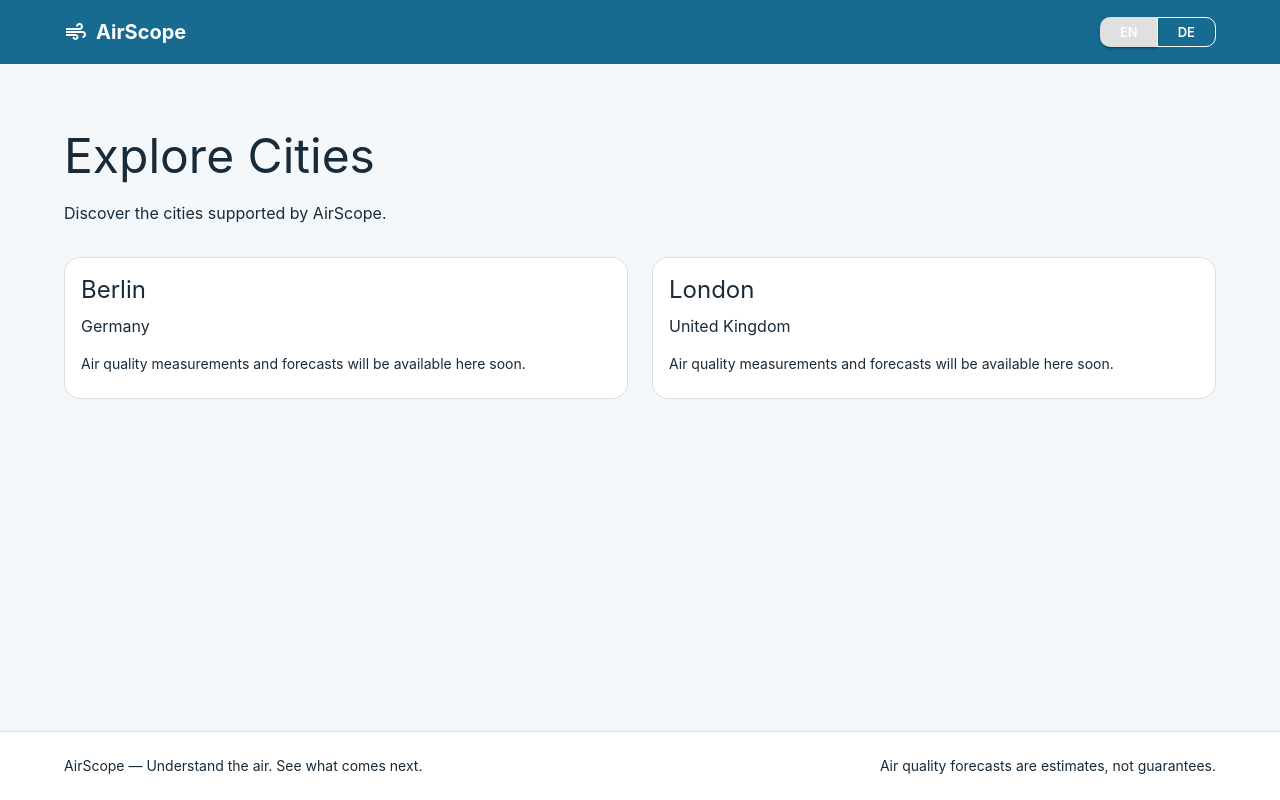
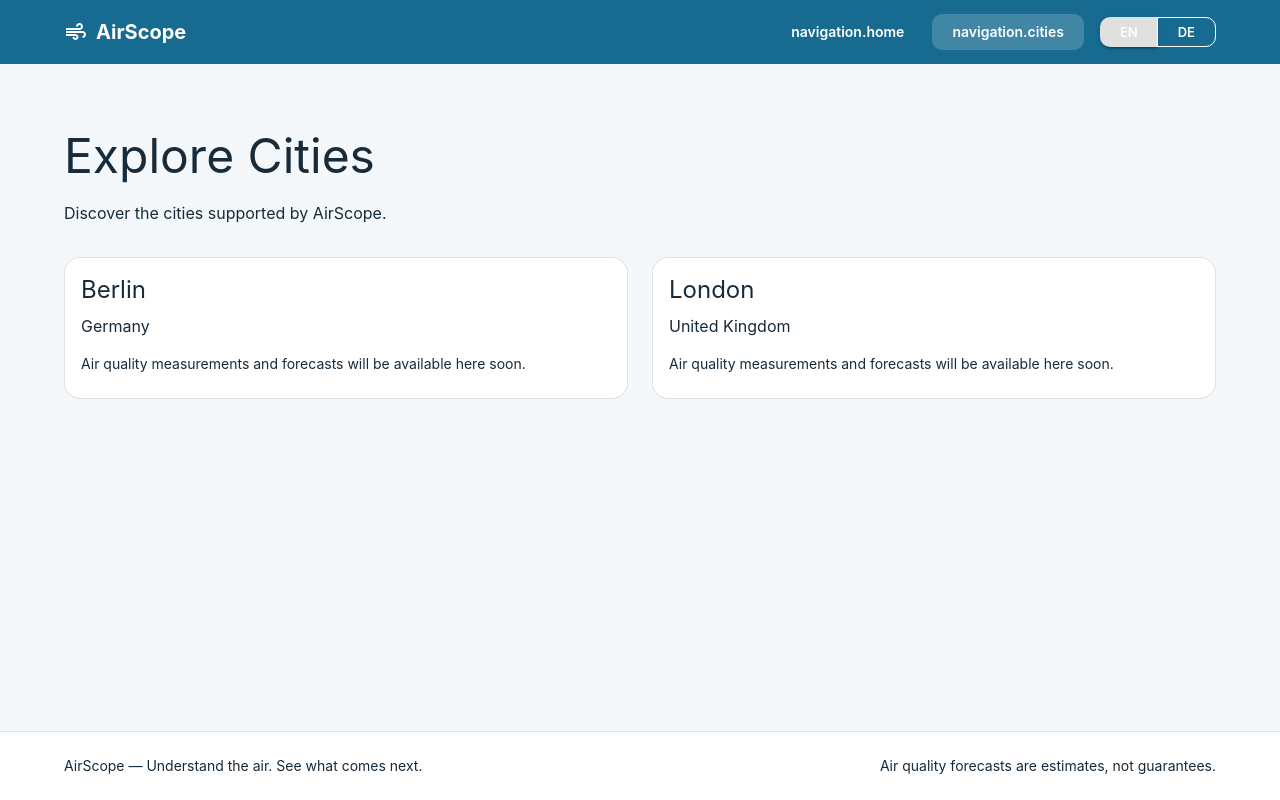
Before and after one commit to nikdc03x-coder/AirScope, a React (Vite) app in the folder frontend/: page /cities in a window 1280 px wide. Built offline with nearby package versions, Linux system fonts and the light colour scheme.

Commit message:
feat(ui): add bilingual header navigation

```diff
--- a/frontend/src/components/layout/Header.tsx
+++ b/frontend/src/components/layout/Header.tsx
@@ -2,19 +2,22 @@
 import {
   AppBar,
   Box,
+  Button,
   Container,
   Toolbar,
   Typography,
 } from "@mui/material";
 
 import AirIcon from "@mui/icons-material/Air";
+
+import { NavLink } from "react-router";
 import { useTranslation } from "react-i18next";
 
 import LanguageSwitcher from "./LanguageSwitcher";
 
 // AirScope | nik
-// This header appears at the top of our website.
-// Keeping it separate allows us to reuse it on every page.
+// This header is shared across all pages.
+// React Router handles navigation without refreshing the website.
 
 function Header() {
   const { t } = useTranslation();
@@ -22,8 +25,16 @@ function Header() {
   return (
     <AppBar position="static" elevation={0}>
       <Container maxWidth="lg">
-        <Toolbar disableGutters sx={{ minHeight: 72 }}>
-          {/* Brand icon and project name. */}
+        <Toolbar
+          disableGutters
+          sx={{
+            minHeight: 72,
+            gap: 2,
+            flexWrap: "wrap",
+            py: 1,
+          }}
+        >
+          {/* Project logo and name. */}
           <Box
             sx={{
               display: "flex",
@@ -32,7 +43,7 @@ function Header() {
               flexGrow: 1,
             }}
           >
-            <AirIcon fontSize="medium" />
+            <AirIcon />
 
             <Typography
               variant="h6"
@@ -43,7 +54,45 @@ function Header() {
             </Typography>
           </Box>
 
-          {/* Reuse our existing language switcher. */}
+          {/* Main navigation links. */}
+          <Box
+            component="nav"
+            aria-label="Main navigation"
+            sx={{
+              display: "flex",
+              alignItems: "center",
+              gap: 1,
+            }}
+          >
+            <Button
+              component={NavLink}
+              to="/"
+              end
+              color="inherit"
+              sx={{
+                "&.active": {
+                  bgcolor: "rgba(255,255,255,0.18)",
+                },
+              }}
+            >
+              {t("navigation.home")}
+            </Button>
+
+            <Button
+              component={NavLink}
+              to="/cities"
+              color="inherit"
+              sx={{
+                "&.active": {
+                  bgcolor: "rgba(255,255,255,0.18)",
+                },
+              }}
+            >
+              {t("navigation.cities")}
+            </Button>
+          </Box>
+
+          {/* Existing English/German language switcher. */}
           <LanguageSwitcher />
         </Toolbar>
       </Container>
--- a/frontend/src/i18n/locales/de.json
+++ b/frontend/src/i18n/locales/de.json
@@ -29,6 +29,11 @@
   "london": "London",
   "londonCountry": "Vereinigtes Königreich",
   "comingSoon": "Luftqualitätsmessungen und Prognosen werden hier bald verfügbar sein."
+},
+
+"navigation": {
+  "home": "Startseite",
+  "cities": "Städte"
 }
 
 
```
